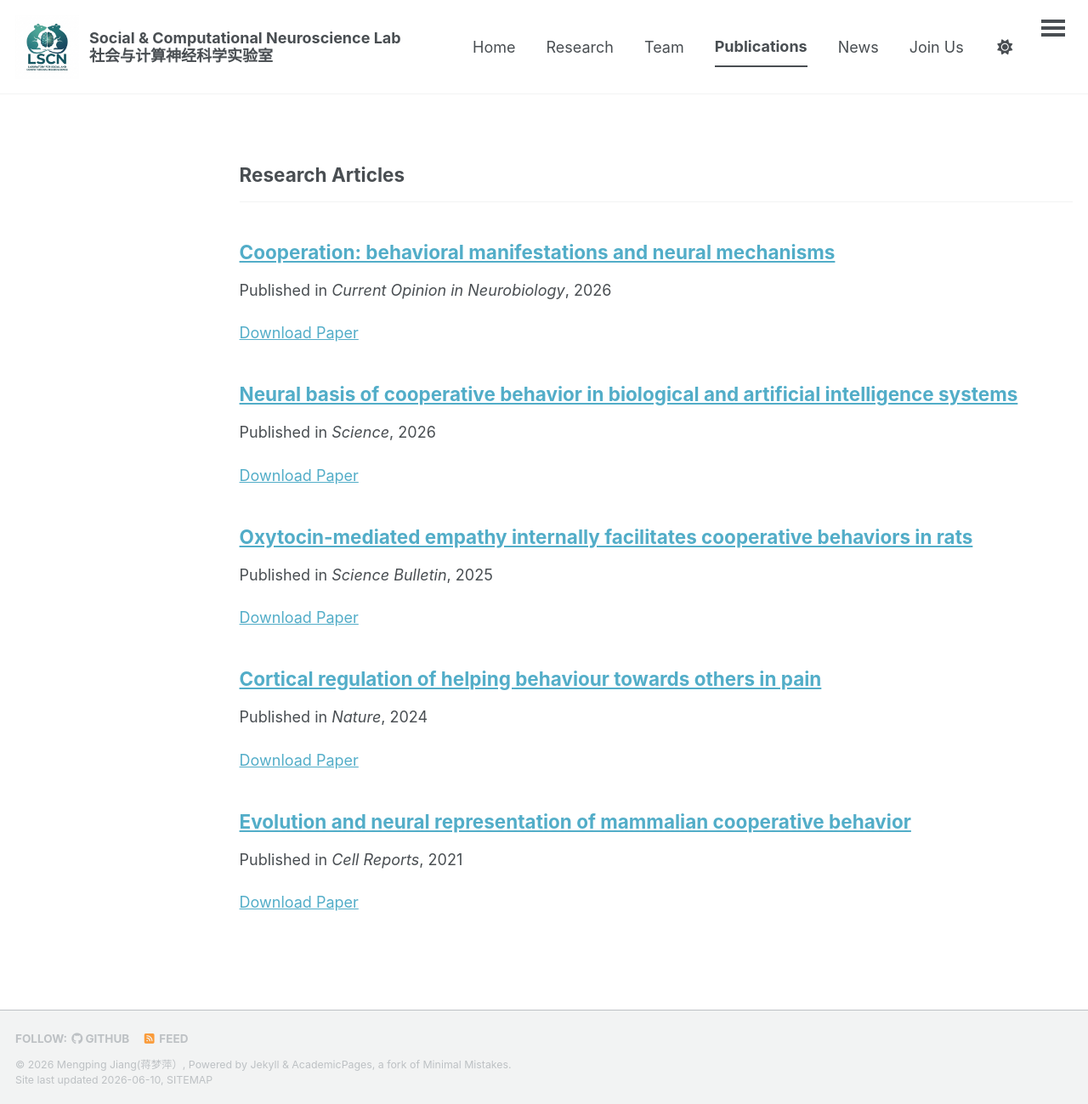
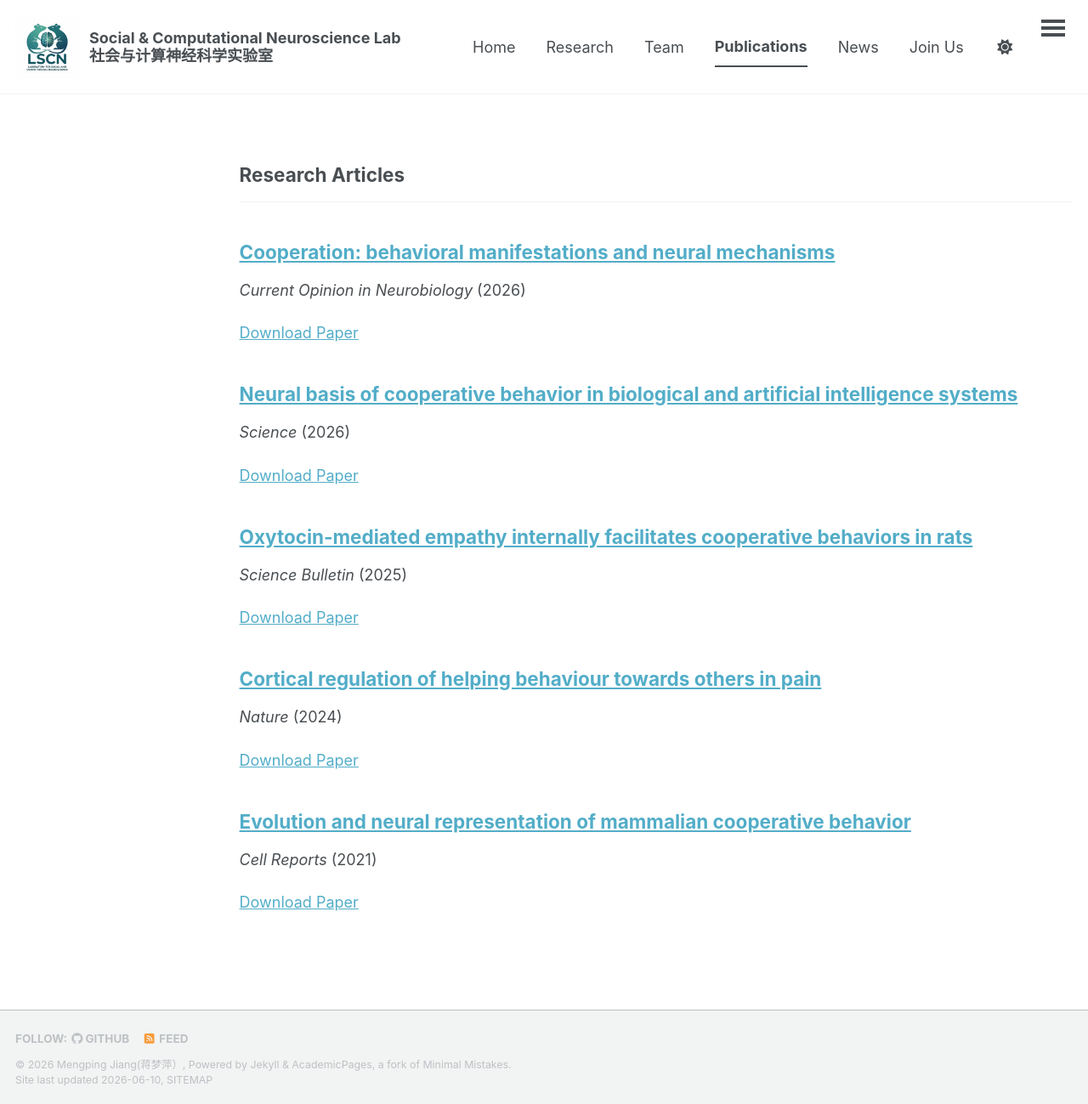
Before and after one commit to MengpingJiang/mengpingjiang.github.io, a Jekyll site: the page built from _pages/publications.html, in a window 1280 px wide and 1299 px high. Shown: the whole window at 85% size. Built offline with Jekyll 4.4.1, drawn with Linux system fonts in a browser that asks for light colours; a script bundle is joined from its source files by our own code; library files that are not in the unit come from our copies.

Commit message:
Update archive-single.html

```diff
--- a/_includes/archive-single.html
+++ b/_includes/archive-single.html
@@ -41,7 +41,7 @@
         {% if post.collection == 'teaching' %}
           <p> {{ post.type }}, <i>{{ post.venue }}</i>, {{ post.date | default: "1900-01-01" | date: "%Y" }} </p>
         {% elsif post.collection == 'publications' %}
-          <p>Published in <i>{{ post.venue }}</i>, {{ post.date | default: "1900-01-01" | date: "%Y" }} </p>
+        <p><em>{{ post.venue }}</em> ({{ post.date | default: "1900-01-01" | date: "%Y" }})</p>
         {% elsif post.date %}
          <p class="page__date"><strong><i class="fa fa-fw fa-calendar" aria-hidden="true"></i> {{ site.data.ui-text[site.locale].date_label | default: "Published:" }}</strong> <time datetime="{{ post.date | default: "1900-01-01" | date_to_xmlschema }}">{{ post.date | default: "1900-01-01" | date: "%B %d, %Y" }}</time></p>
         {% endif %}
```
